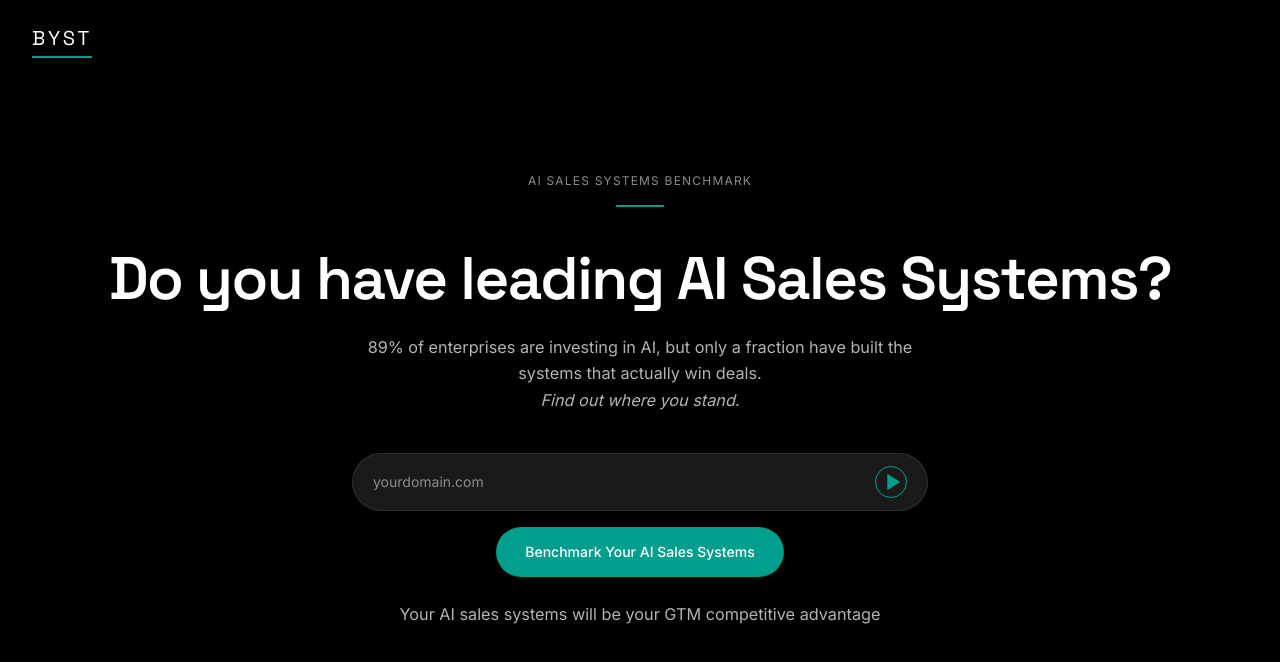
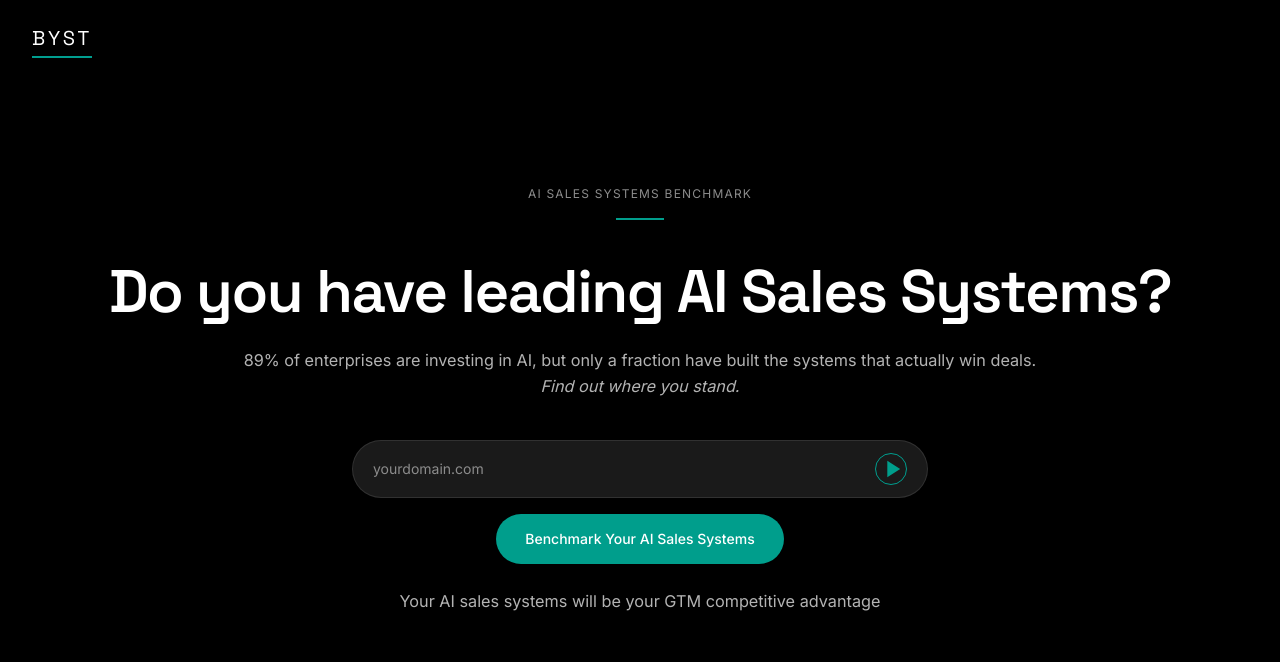
Before and after one commit to BYST-GROUP/ai-sales-benchmark, a Next.js app: page / in a window 1280 px wide. Shown: the top 662 px of the page. Built offline with nearby package versions, Linux system fonts and the light colour scheme.

Commit message:
change sub heading

```diff
--- a/app/page.tsx
+++ b/app/page.tsx
@@ -39,7 +39,7 @@ export default function Home() {
 
         {/* Subline */}
         <p
-          className="mt-6 max-w-xl text-[0.81rem] md:text-[1.015rem] leading-relaxed text-secondary-foreground fade-up"
+          className="mt-6 max-w-l text-[0.81rem] md:text-[1.015rem] leading-relaxed text-secondary-foreground fade-up"
           style={{ animationDelay: '280ms' }}
         >
           89% of enterprises are investing in AI, but only a fraction have built the systems that actually win deals.<br /><em>Find out where you stand.</em>
```
